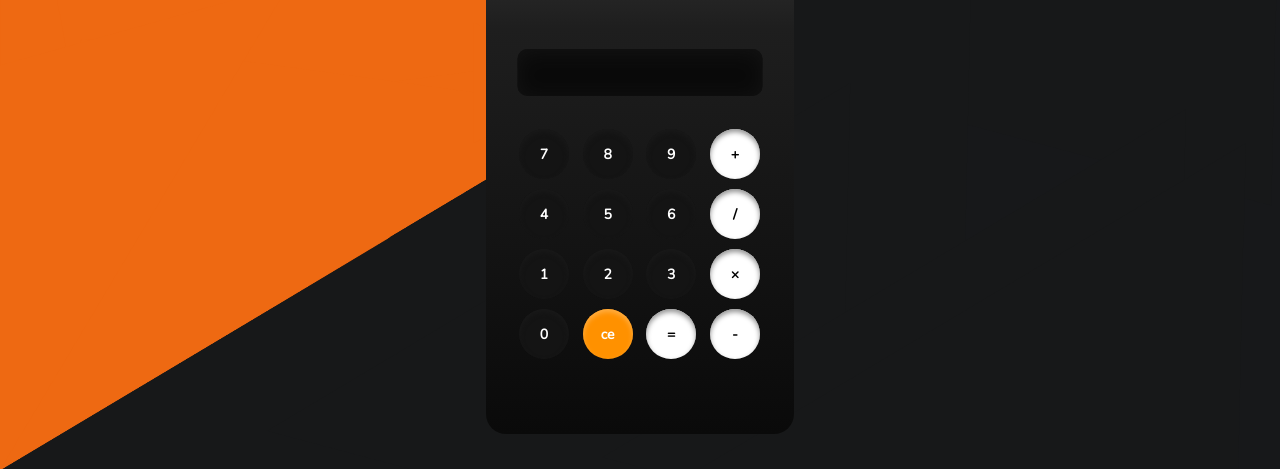
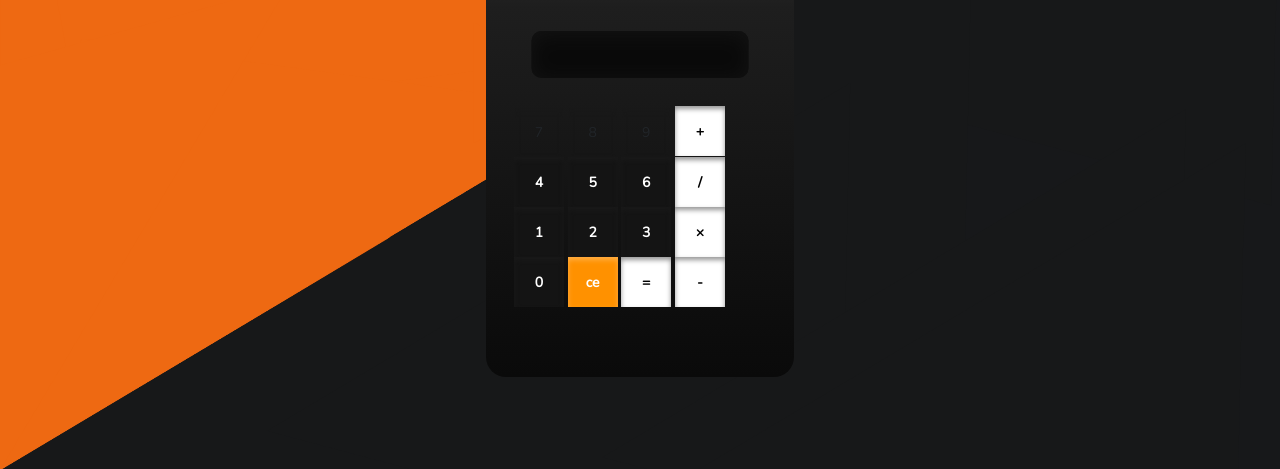
Before and after one commit to code-saurus/codesaurusator, a plain HTML site: page index.html in a window 1280 px wide. Shown: the part 331-800 px from the top of the page. Drawn offline with nearby package versions, Linux system fonts and the light colour scheme.

Commit message:
Bootstrap.min.css

```diff
--- a/index.html
+++ b/index.html
@@ -6,7 +6,7 @@
     <title>Codesaurusator</title>
     <link href="style.css" rel="stylesheet" type="text/css" />
     <link rel="shortcut icon" href="./assets/logo.ico" type="image/x-icon">
- <!   <link rel="stylesheet" href="./assets/bootstrap.min.css"> >
+<link rel="stylesheet" href="./assets/bootstrap.min.css">
 
   </head>
   <body>
```
